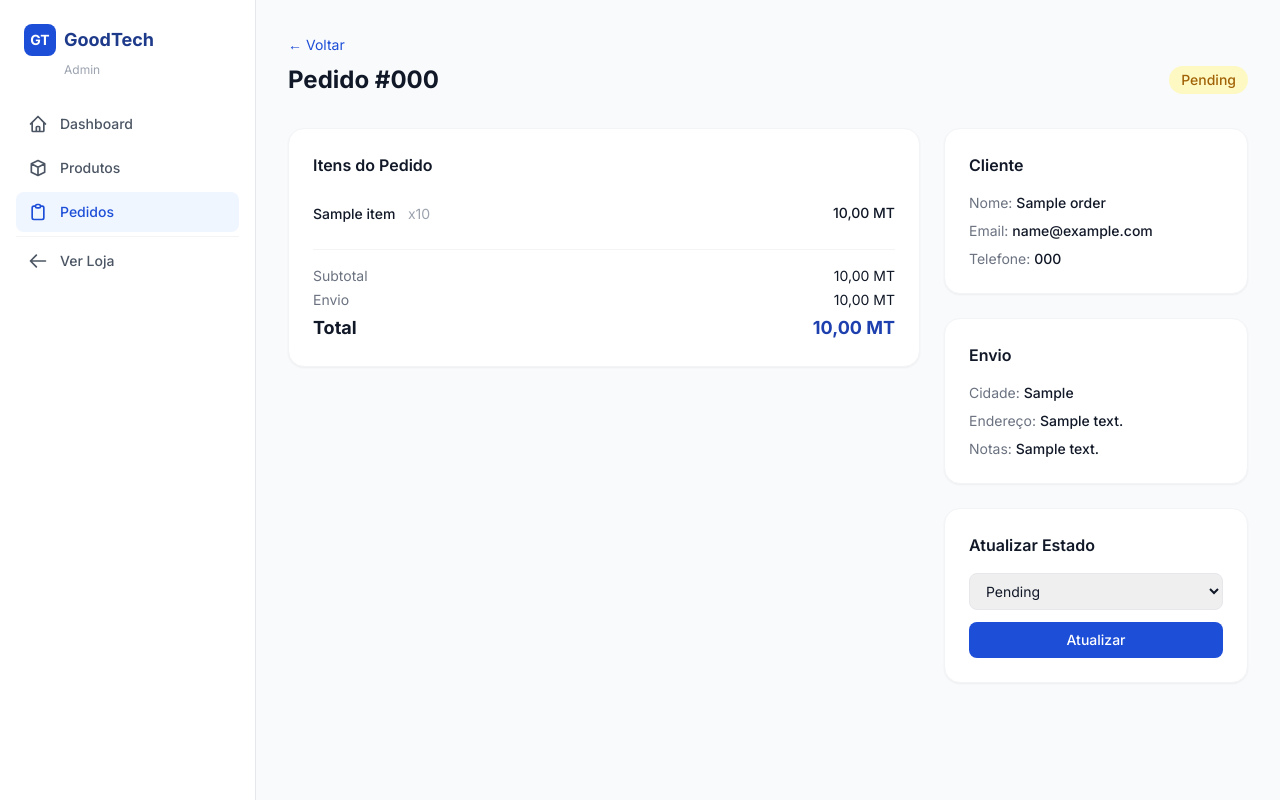
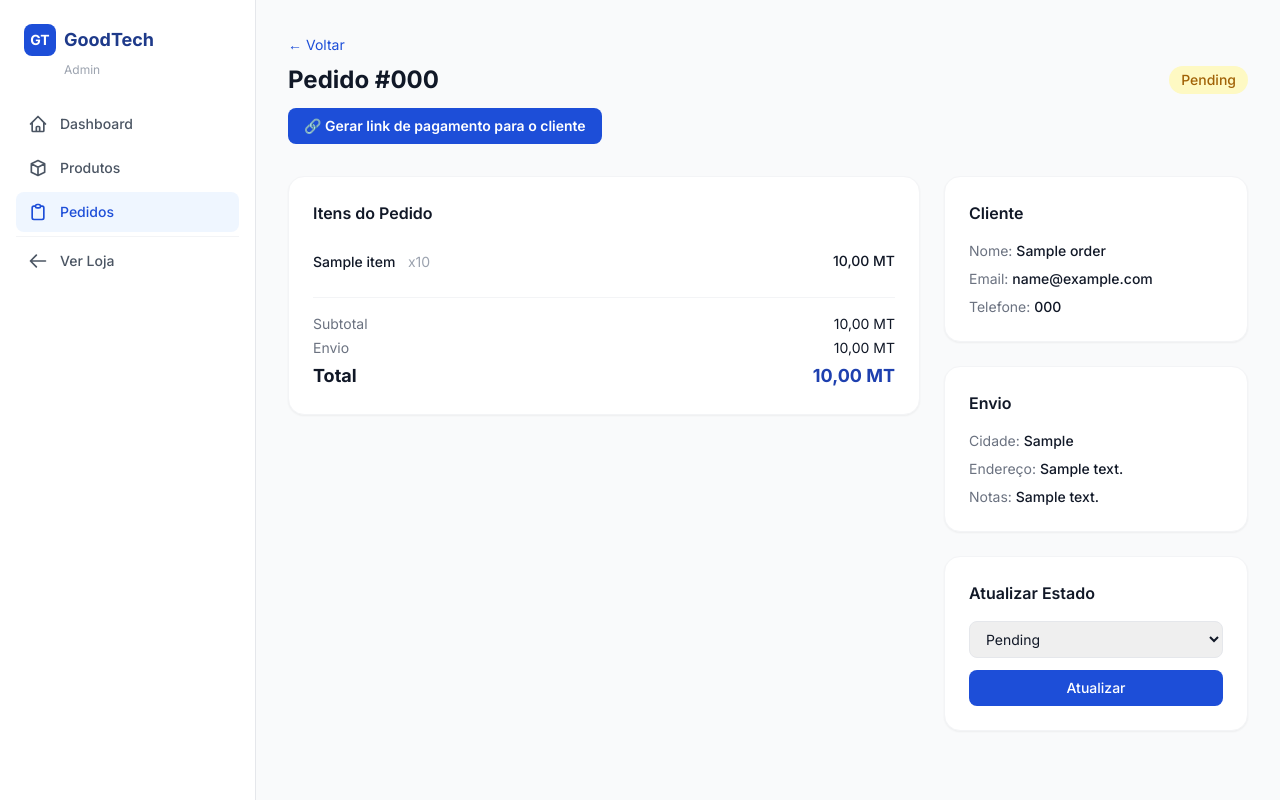
Before and after one commit to chelton1234/GoodTech, a Laravel app: page /admin/pedidos/1 in a window 1280 px wide. Run offline with Laravel 12, Linux system fonts and the light colour scheme; data comes from the database, SQL or seed files in the repository; tables that the repository leaves empty hold one stand-in row (values such as "Sample post"); some libraries are stand-ins or nearby versions.

Commit message:
Botao de link de pagamento no painel admin (pedidos pendentes)

```diff
--- a/resources/views/admin/orders/index.blade.php
+++ b/resources/views/admin/orders/index.blade.php
@@ -56,6 +56,9 @@
                     <td class="px-6 py-4 text-gray-500">{{ $order->created_at->format('d/m/Y H:i') }}</td>
                     <td class="px-6 py-4">
                         <a href="{{ route('admin.orders.show', $order) }}" class="text-brand-600 hover:underline text-xs font-medium">Ver Detalhes</a>
+                        @if(in_array($order->status, ['pending', 'processing']))
+                        <a href="{{ route('payment.link', $order->order_number) }}" target="_blank" title="Gerar link de pagamento" class="ml-2 text-xs font-medium text-gray-400 hover:text-brand-600">🔗 Link</a>
+                        @endif
                     </td>
                 </tr>
                 @empty
--- a/resources/views/admin/orders/show.blade.php
+++ b/resources/views/admin/orders/show.blade.php
@@ -14,6 +14,12 @@
             {{ ucfirst($order->status) }}
         </span>
     </div>
+    @if(in_array($order->status, ['pending', 'processing']))
+    <a href="{{ route('payment.link', $order->order_number) }}" target="_blank"
+       class="inline-flex items-center gap-2 mt-3 px-4 py-2 bg-brand-600 text-white text-sm font-semibold rounded-lg hover:bg-brand-700 transition">
+        🔗 Gerar link de pagamento para o cliente
+    </a>
+    @endif
 </div>
 
 <div class="grid grid-cols-1 lg:grid-cols-3 gap-6">
```
